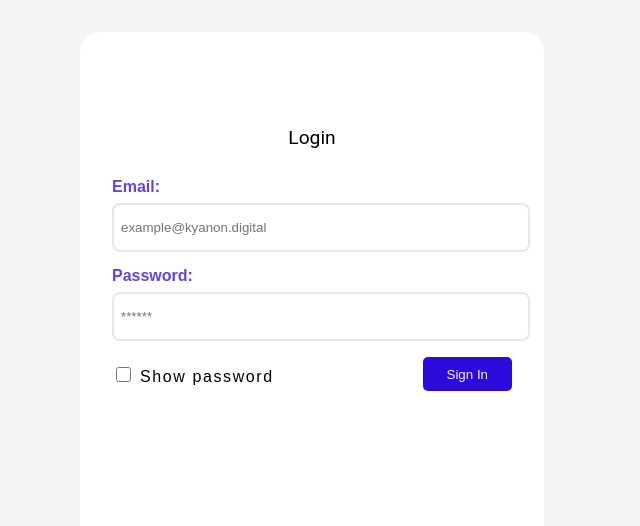
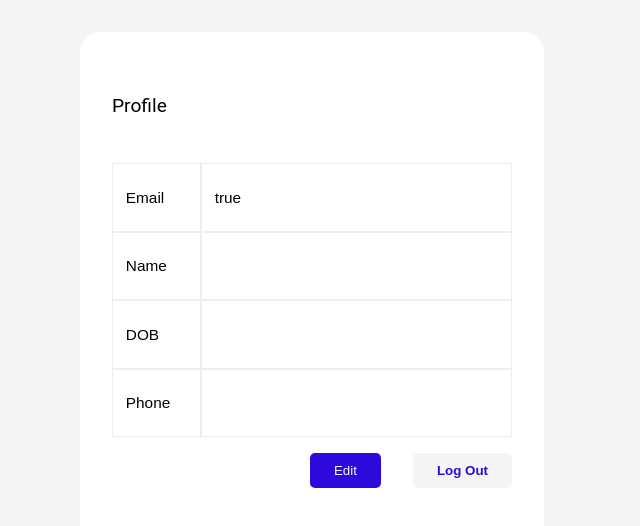
Before and after one commit to phats02/Login-and-profile-page, a Vue app: page / in a window 1280 px wide. Shown: the top 526 px of the page, without its empty margins (328-968 px from the left). Built offline with nearby package versions, Linux system fonts and the light colour scheme; sample sign-in values are in the browser's storage.

Commit message:
add profile page and router gruard

```diff
--- a/src/components/AlertComponent.vue
+++ b/src/components/AlertComponent.vue
@@ -1,7 +1,7 @@
 <!-- eslint-disable vue/no-mutating-props -->
 <template>
   <Transition>
-    <div class="alert" :class="this.type" v-if="isShow">
+    <div class="alert" :class="this.type" v-if="this.isShow">
       <div class="row">
         <span class="closebtn" @click="this.$emit('show', false)">&times;</span>
         <p>{{ msg }}</p>
@@ -20,7 +20,7 @@ export default {
     }
   },
   props: ['type', 'msg', 'isShow'],
-  async updated () {
+  updated () {
     const elem = document.getElementById('myBar')
     let width = 100
     if (!this.isShow) {
@@ -28,6 +28,7 @@ export default {
       return
     }
     const e = this
+    const id = setInterval(frame, 80)
     function frame () {
       if (width < 0) {
         clearInterval(id)
@@ -37,7 +38,6 @@ export default {
         elem.style.width = width + '%'
       }
     }
-    const id = setInterval(frame, 80)
   }
 }
 </script>
--- a/src/router/index.js
+++ b/src/router/index.js
@@ -1,16 +1,56 @@
 import { createRouter, createWebHistory } from 'vue-router'
 import LoginView from '../views/LoginView.vue'
-
+import ProfileUpdateView from '../views/ProfileUpdateView.vue'
+import ProfileView from '../views/ProfileView.vue'
+function isLogged () {
+  return (localStorage.getItem('LoggedUser') != null)
+}
 const routes = [
   {
     path: '/',
     name: 'home',
-    component: LoginView
+    beforeEnter: (to, from, next) => {
+      // console.log(isLogged())
+      if (!isLogged()) {
+        next('/login')
+      } else {
+        next()
+      }
+    },
+    component: ProfileView
   },
   {
     path: '/login',
     name: 'login',
     component: LoginView
+  },
+  {
+    path: '/profile',
+    name: 'profile',
+    beforeEnter: (to, from, next) => {
+      // console.log(isLogged())
+      if (!isLogged()) {
+        next('/login')
+      } else {
+        next()
+      }
+    },
+    meta: { title: 'Profile' },
+    component: ProfileView
+  },
+  {
+    path: '/profile/update',
+    name: 'profileUpdate',
+    beforeEnter: (to, from, next) => {
+      // console.log(isLogged())
+      if (!isLogged()) {
+        next('/login')
+      } else {
+        next()
+      }
+    },
+    meta: { title: 'Profile' },
+    component: ProfileUpdateView
   }
 ]
 
--- a/src/views/LoginView.vue
+++ b/src/views/LoginView.vue
@@ -1,6 +1,6 @@
 <template>
   <div class="login">
-    <Alert :msg="msg" :type="type" @show='(payload) => { this.isShowNoti = payload }' :isShow='this.isShowNoti'></Alert>
+    <Alert :msg="msg" :type="type" @show='toggleAlert' :isShow='this.isShowNoti'></Alert>
     <h1 class="title">Login</h1>
     <label>
       <p>Email</p>
@@ -36,7 +36,15 @@ export default {
     }
   },
   methods: {
+    validateEmail (email) {
+      return String(email)
+        .toLowerCase()
+        .match(
+          /^(([^<>()[\]\\.,;:\s@"]+(\.[^<>()[\]\\.,;:\s@"]+)*)|(".+"))@((\[[0-9]{1,3}\.[0-9]{1,3}\.[0-9]{1,3}\.[0-9]{1,3}\])|(([a-zA-Z\-0-9]+\.)+[a-zA-Z]{2,}))$/
+        )
+    },
     handleSubmit () {
+      this.isShowNoti = false
       if (!this.email || !this.password) {
         this.msg = 'Email or password must be not empty'
         document.querySelectorAll('.login>label>input').forEach(el => {
@@ -47,10 +55,31 @@ export default {
         setTimeout(() => {
           this.shake = false
         }, 820)
+      } else if (!this.validateEmail(this.email)) {
+        this.msg = 'Email invalidate'
+        document.querySelectorAll('.login>label>input[type="email"]').forEach(el => {
+          el.style.borderColor = 'red'
+        })
+        this.isShowNoti = true
+        // this.isShowNoti = true
+        this.shake = true
+        setTimeout(() => {
+          this.shake = false
+        }, 820)
+      } else {
+        this.msg = '1'
+        this.type = 'success'
+        this.isShowNoti = true
+        localStorage.setItem('LoggedUser', this.email)
+        this.$router.push('/profile')
       }
     },
     removeBorderColor (e) {
       e.target.style.borderColor = null
+    },
+    toggleAlert (payload) {
+      // console.log(payload)
+      this.isShowNoti = payload
     }
   },
   components: {
@@ -66,7 +95,7 @@ export default {
   margin: 2rem auto;
   display: block;
   border-radius: 20px;
-  min-height: 60vh
+  min-height: 60vh;
 }
 
 .login .title {
@@ -162,6 +191,11 @@ export default {
   transform: scale(1.02);
 }
 
+#showPassword:checked {
+  background-color: #2e09db;
+}
+</style>
+<style>
 @keyframes shake {
 
 10%,
@@ -189,8 +223,4 @@ export default {
 .apply-shake {
 animation: shake 0.82s cubic-bezier(0.36, 0.07, 0.19, 0.97) both;
 }
-#showPassword:checked {
-  background-color: #2e09db;
-}
-
 </style>
--- /dev/null
+++ b/src/views/ProfileUpdateView.vue
@@ -0,0 +1,229 @@
+<template>
+  <div class="profile">
+    <Alert :msg="msg" :type="type" @show='(payload) => this.isShowNoti = payload' :isShow='this.isShowNoti'></Alert>
+    <h1 class="title">Profile</h1>
+    <label>
+      <input type="text" name="name" :class="{ 'apply-shake': shake }" autocomplete="on" @focus="removeBorderColor"
+        v-model.lazy="name">
+      <p class="in_name">Full name</p>
+    </label>
+    <label>
+      <input type="date" name="dob" :class="{ 'apply-shake': shake }" autocomplete="on" @focus="removeBorderColor"
+        v-model.lazy="dob" id="dob">
+      <p>Day Of Birth</p>
+    </label>
+    <label>
+      <input type="email" name="name" :class="{ 'apply-shake': shake }" autocomplete="on" @focus="removeBorderColor"
+        v-model.lazy="email">
+      <p>Email</p>
+    </label>
+    <label>
+      <input type="tel" name="phone" :class="{ 'apply-shake': shake }" autocomplete="on" @focus="removeBorderColor"
+        v-model.lazy="phone">
+      <p>Phone</p>
+    </label>
+    <div class="row">
+      <button id="submit-btn" @click="handleSubmit()">Update</button>
+      <button id="cancel-btn" @click="handleCancel()">Cancel</button>
+    </div>
+  </div>
+</template>
+<script>
+import Alert from '../components/AlertComponent.vue'
+export default {
+  data () {
+    return {
+      name: localStorage.getItem('Name'),
+      dob: localStorage.getItem('Dob'),
+      email: localStorage.getItem('LoggedUser'),
+      phone: localStorage.getItem('Phone'),
+      isShowNoti: false,
+      type: '',
+      shake: false,
+      msg: ''
+    }
+  },
+  methods: {
+    handleSubmit () {
+      if (!this.name || !this.dob || !this.email || !this.phone) {
+        this.msg = 'All input must be filled'
+        document.querySelectorAll('.profile>label>input').forEach(el => {
+          el.style.borderColor = 'red'
+        })
+        this.isShowNoti = true
+        this.shake = true
+        setTimeout(() => {
+          this.shake = false
+        }, 820)
+      } else if (!this.validateEmail(this.email)) {
+        this.msg = 'Email invalidate'
+        document.querySelectorAll('.profile>label>input[type="email"]').forEach(el => {
+          el.style.borderColor = 'red'
+        })
+        this.isShowNoti = true
+        // this.isShowNoti = true
+        this.shake = true
+        setTimeout(() => {
+          this.shake = false
+        }, 820)
+      } else if (!this.validatePhone(this.phone)) {
+        this.msg = 'Phone invalidate'
+        document.querySelectorAll('.profile>label>input[type="tel"]').forEach(el => {
+          el.style.borderColor = 'red'
+        })
+        this.isShowNoti = true
+        // this.isShowNoti = true
+        this.shake = true
+        setTimeout(() => {
+          this.shake = false
+        }, 820)
+      } else {
+        localStorage.setItem('Name', this.name)
+        localStorage.setItem('Dob', this.dob)
+        localStorage.setItem('LoggedUser', this.email)
+        localStorage.setItem('Phone', this.phone)
+        this.$router.go(-1)
+      }
+    },
+    handleCancel () {
+      this.$router.go(-1)
+    },
+    removeBorderColor (e) {
+      e.target.style.borderColor = null
+    },
+    validateEmail (email) {
+      return String(email)
+        .toLowerCase()
+        .match(
+          /^(([^<>()[\]\\.,;:\s@"]+(\.[^<>()[\]\\.,;:\s@"]+)*)|(".+"))@((\[[0-9]{1,3}\.[0-9]{1,3}\.[0-9]{1,3}\.[0-9]{1,3}\])|(([a-zA-Z\-0-9]+\.)+[a-zA-Z]{2,}))$/
+        )
+    },
+    validatePhone (phone) {
+      return String(phone)
+        .toLowerCase()
+        .match(
+          /(84|0[3|5|7|8|9])+([0-9]{8})\b/
+        )
+    }
+  },
+  components: {
+    Alert
+  },
+  mounted () {
+    document.getElementById('dob').max = new Date().toISOString().split('T')[0]
+  }
+}
+</script>
+<style scoped>
+.profile {
+  max-width: 400px;
+  background-color: white;
+  padding: 4rem 2rem;
+  margin: 2rem auto;
+  display: block;
+  border-radius: 20px;
+  min-height: 60vh;
+}
+
+.profile .title {
+  text-align: left;
+  font-family: 'Roboto', sans-serif;
+  font-size: 1.2rem;
+  margin-bottom: 3rem;
+}
+
+.profile>label>input {
+  display: block;
+  width: 100%;
+  padding: 15px 7px;
+  border-radius: 8px;
+  border: 2px solid #e7e7e9;
+  margin: 0.5rem 0px;
+  margin-bottom: 1rem;
+  -webkit-transition: 0.8s ease;
+  transition: 0.8s ease;
+  outline: none;
+}
+
+@import url('https://fonts.googleapis.com/css2?family=Golos+Text&display=swap');
+
+.profile label p {
+  color: #babcc0;
+  font-weight: bold;
+  font-family: 'Golos Text', sans-serif;
+  -webkit-transition: 0.8s ease;
+  transition: 0.8s ease;
+}
+
+label p::after {
+  content: ":";
+}
+
+@import url('https://fonts.googleapis.com/css2?family=Montserrat&display=swap');
+
+input[type="date"]::-webkit-datetime-edit-month-field,
+input[type="date"]::-webkit-datetime-edit-day-field,
+input[type="date"]::-webkit-datetime-edit-year-field,
+input[type="date"]::-webkit-datetime-edit-text {
+  font-family: 'Montserrat', sans-serif;
+}
+
+.row {
+  width: 100%;
+  display: flex;
+  justify-content: flex-end;
+}
+
+#submit-btn {
+  background: #2e09db;
+  border: none;
+  color: whitesmoke;
+  padding: 0.6rem 1.5rem;
+  border-radius: 5px;
+  cursor: pointer;
+  -webkit-transition: .5s;
+  transition: .5s;
+}
+
+#cancel-btn {
+  margin-left: 2rem;
+  background: whitesmoke;
+  border: none;
+  color: #2e09db;
+  padding: 0.6rem 1.5rem;
+  border-radius: 5px;
+  cursor: pointer;
+  -webkit-transition: .5s;
+  transition: .5s;
+  font-weight: bold;
+}
+
+label {
+  display: flex;
+  flex-direction: column-reverse;
+}
+
+.profile>label>input:focus,
+.profile>label>input:focus-visible {
+  border: 2px solid #2e09db;
+  border-radius: 0px;
+}
+
+.profile>label>input:focus,
+.profile>label>input:focus-visible+p {
+  color: #2e09db;
+}
+
+#submit-btn:hover {
+  background-color: #4BB543;
+  border-radius: 3px;
+  transform: scale(1.02);
+}
+
+#cancel-btn:hover {
+  background-color: #EEEEEE;
+  border-radius: 3px;
+  transform: scale(1.02);
+}
+
+</style>
--- /dev/null
+++ b/src/views/ProfileView.vue
@@ -0,0 +1,118 @@
+<template>
+  <div class="profile">
+    <h1 class="title">Profile</h1>
+    <div class="row">
+      <p>Email</p>
+      <p>{{ this.getValue('LoggedUser') }}</p>
+    </div>
+    <div class="row">
+      <p>Name</p>
+      <p>{{ this.getValue('Name') }}</p>
+    </div>
+    <div class="row">
+      <p>DOB</p>
+      <p>{{ this.getValue('Dob') }}</p>
+    </div>
+    <div class="row">
+      <p>Phone</p>
+      <p>{{ this.getValue('Phone') }}</p>
+    </div>
+    <div class="row flex-end">
+      <button id="submit-btn" @click="handleEdit()">Edit</button>
+      <button id="cancel-btn" @click="handleLogout()">Log Out</button>
+    </div>
+  </div>
+</template>
+<script>
+export default {
+  methods: {
+    getValue (key) {
+      return localStorage.getItem(key)
+    },
+    handleLogout () {
+      localStorage.clear()
+      this.$router.push('/login')
+    },
+    handleEdit () {
+      this.$router.push({ name: 'profileUpdate' })
+    }
+  },
+  mounted () {
+  }
+}
+</script>
+<style scoped>
+.profile {
+  max-width: 400px;
+  background-color: white;
+  padding: 4rem 2rem;
+  margin: 2rem auto;
+  display: block;
+  border-radius: 20px;
+  min-height: 60vh;
+}
+.profile .title {
+  text-align: left;
+  font-family: 'Roboto', sans-serif;
+  font-size: 1.2rem;
+  margin-bottom: 3rem;
+}
+.row {
+  display: flex;
+  flex-wrap: nowrap;
+}
+@import url('https://fonts.googleapis.com/css2?family=Montserrat&display=swap');
+p{
+  font-family: 'Montserrat', sans-serif;
+  font-size: 1.2vw;
+  color:black;
+  border: 1px solid #EEEEEE;
+  padding: 2vw 0px;
+  padding-left: 1vw;
+
+}
+.row p:first-child{
+  width: 20%;
+}
+.row p:last-child{
+  width: 80%;
+}
+#submit-btn {
+  background: #2e09db;
+  border: none;
+  color: whitesmoke;
+  padding: 0.6rem 1.5rem;
+  border-radius: 5px;
+  cursor: pointer;
+  -webkit-transition: .5s;
+  transition: .5s;
+}
+
+#cancel-btn {
+  margin-left: 2rem;
+  background: whitesmoke;
+  border: none;
+  color: #2e09db;
+  padding: 0.6rem 1.5rem;
+  border-radius: 5px;
+  cursor: pointer;
+  -webkit-transition: .5s;
+  transition: .5s;
+  font-weight: bold;
+}
+#submit-btn:hover {
+  background-color: #4BB543;
+  border-radius: 3px;
+  transform: scale(1.02);
+}
+
+#cancel-btn:hover {
+  background-color: #EEEEEE;
+  border-radius: 3px;
+  transform: scale(1.02);
+}
+.row.flex-end{
+  justify-content: flex-end;
+  margin-top: 1rem;
+}
+</style>
```
Lines whose indentation alone changed are shown as unchanged.
